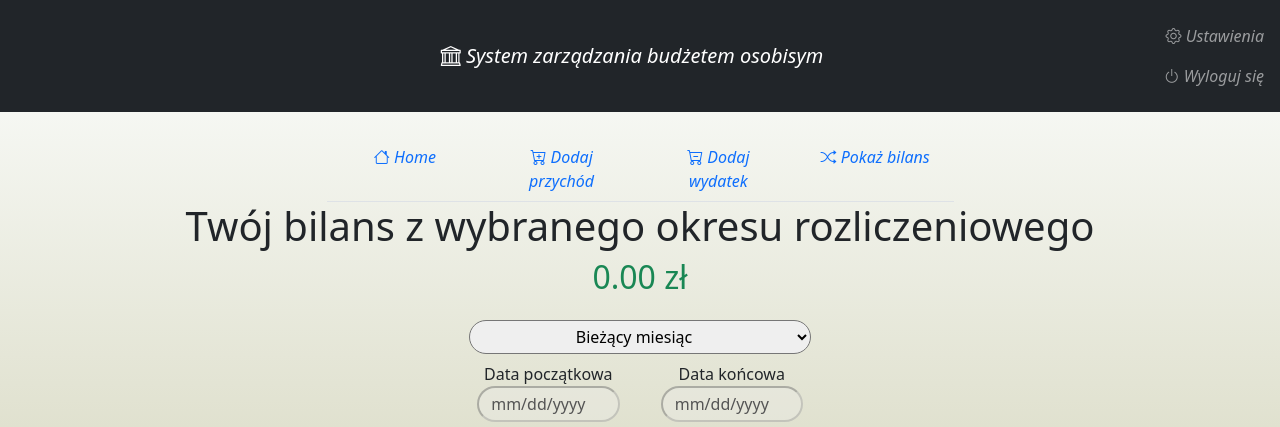
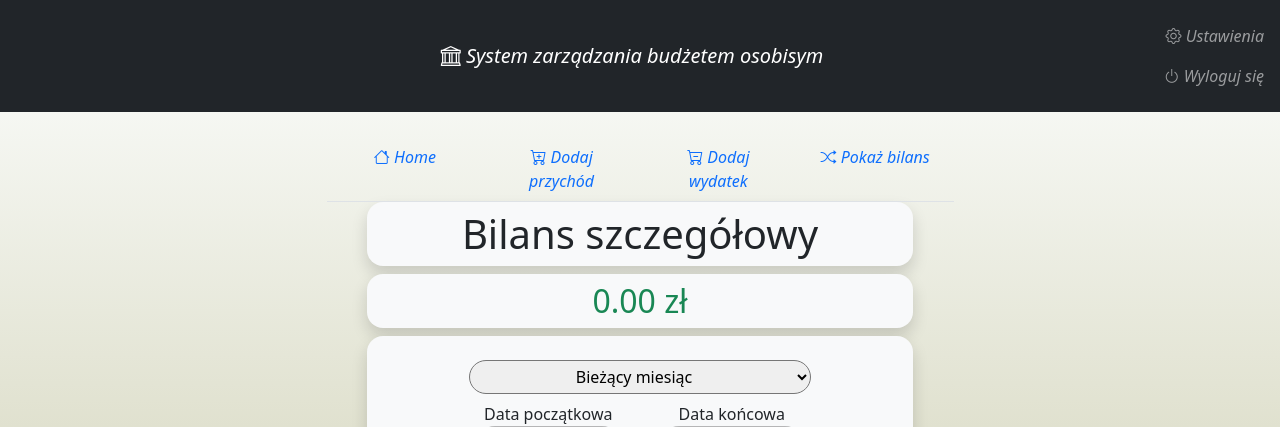
Before and after one commit to ad770/PersonalBudget_MVC, a PHP site: the page made by App/Views/Items/balance.twig in a window 1280 px wide. Shown: the top 427 px of the page. Run offline with PHP 8.4, Linux system fonts and the light colour scheme; the template is opened without the code that fills it, so the values that code supplies are empty; some libraries are stand-ins or nearby versions.

Commit message:
Change theme

```diff
--- a/App/Views/Items/balance.twig
+++ b/App/Views/Items/balance.twig
@@ -1,6 +1,7 @@
 {% extends 'logged.html' %}
 
-{% block title %}Balance{% endblock %}
+{% block title %}Balance
+{% endblock %}
 {% block headscript %}
 	<script>
 		$(document).ready(function () {
@@ -17,12 +18,13 @@
 	{% include "Items/charts.twig" %}
 {% endblock %}
 {% block body %}
-	<h1 class="text-center">Twój bilans z wybranego okresu rozliczeniowego</h1>
+	<h1 class="text-center bg-light p-2 w-50 mx-auto rounded-4 shadow">Bilans szczegółowy</h1>
 	{% set total = incomeSum[0].incomeSum - expenseSum[0].expenseSum %}
-	<h2 class="text-center {% if total < 0 %} text-danger {% else %} text-success {% endif %}"> {{total | number_format(2,'.','')}}	zł</h2>
-	<div class="container">
+	<h2 class="text-center bg-light p-2 w-50 mx-auto rounded-4 shadow {% if total < 0 %} text-danger {% else %} text-success {% endif %}">
+		{{total | number_format(2,'.','')}}
+		zł</h2>
 	<div class="balance_panel mb-4">
-			<div class="select_balance">
+		<div class="select_balance bg-light p-2 w-50 mx-auto rounded-4 shadow">
 			<div class="balance_content d-flex flex-wrap justify-content-center">
 				<form action="/items/balance" method="POST" id="periodForm" name="periodForm">
 					<select class="mt-3 w-100 text-center rounded-pill p-1" name="balanceDateOption" id="dateOption" onchange="form.submit()">
@@ -46,7 +48,7 @@
 				</form>
 			</div>
 		</div>
-			<div class="row d-flex flex-wrap">
+		<div class="row d-flex flex-wrap bg-light p-2 my-2 rounded-4 shadow">
 			<table class="charts text-center">
 				<tr>
 					<div id="incomeChart" class="col-10 col-md-6 mx-auto" style=" height:30em;"></div>
@@ -54,10 +56,8 @@
 				</tr>
 			</table>
 		</div>
-		</div>
-	</div>
 
-	<div id="wrapper" class="show_balance">
+		<div id="wrapper" class="row show_balance bg-light p-2 my-2 rounded-4 shadow">
 			<div class="row text-center col-4 mx-auto">
 				<h2 class="mt-4 w-30">Historia transakcji</h2>
 			</div>
@@ -81,9 +81,11 @@
 								</tr>
 								<tr class="hiddenRow">
 									<td colspan="2">
-									Kategoria: {{ income.name }}<br/>
+										Kategoria:
+										{{ income.name }}<br/>
 										{% if income.income_comment is not empty %}
-										Uwagi: {{ income.income_comment }}
+											Uwagi:
+											{{ income.income_comment }}
 										{% endif %}
 									</td>
 								</tr>
@@ -110,10 +112,12 @@
 								</tr>
 								<tr class="hiddenRow">
 									<td colspan="2">
-									Kategoria: {{ expense.expense_cat }}<br/>
+										Kategoria:
+										{{ expense.expense_cat }}<br/>
 										Metoda płatności:{{ expense.payment_method }}<br/>
 										{% if expense.expense is not empty %}
-										Uwagi: {{ expense.expense_comment }}
+											Uwagi:
+											{{ expense.expense_comment }}
 										{% endif %}
 									</td>
 								</tr>
@@ -123,4 +127,6 @@
 				</div>
 			</div>
 		</div>
+	</div>
+
 {% endblock %}
--- a/App/Views/Items/charts.twig
+++ b/App/Views/Items/charts.twig
@@ -8,8 +8,7 @@ const incomeChartData = google.visualization.arrayToDataTable([[
 'Kategoria przychodów', 'Suma przychodów', {
 role: 'annotation'
 }
-],{% if incomesChartData is not empty %}{% for income in incomesChartData %}
-[
+],{% if incomesChartData is not empty %}{% for income in incomesChartData %}[
 '{{ income.name }}', {{ income.incomeSum }}, '{{ income.incomeSum }}'
 ],{% endfor %}
 {% else %}
@@ -38,8 +37,7 @@ const expenseChartData = google.visualization.arrayToDataTable([[
 'Kategoria wydatków', 'Suma wydatków', {
 role: 'annotation'
 }
-],{% if expensesChartData is not empty %}{% for expense in expensesChartData %}
-[
+],{% if expensesChartData is not empty %}{% for expense in expensesChartData %}[
 '{{ expense.name }}', {{ expense.expenseSum }}, '{{ expense.expenseSum }}'
 ],{% endfor %}
 {% else %}
```
Also changed, not shown: App/Views/Home/index.twig (+10 -9 lines), App/Views/Items/expenses.twig (+5 -7 lines), App/Views/Items/incomes.twig (+9 -9 lines). Lines whose indentation alone changed are shown as unchanged.
